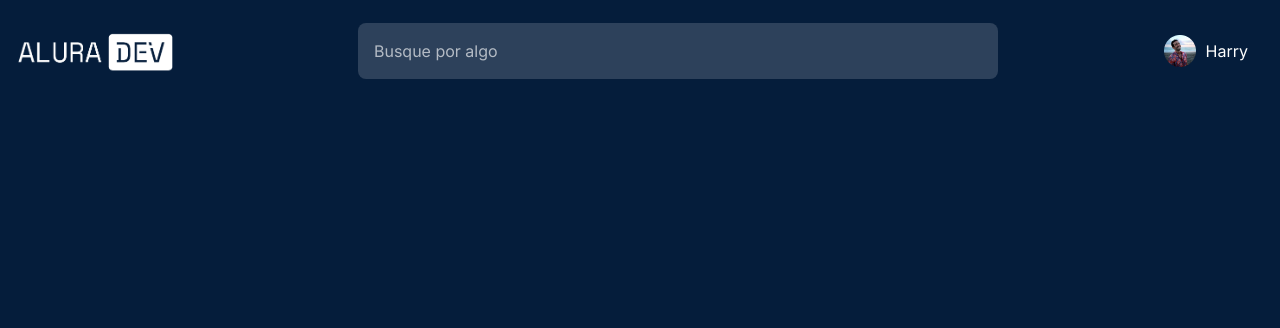
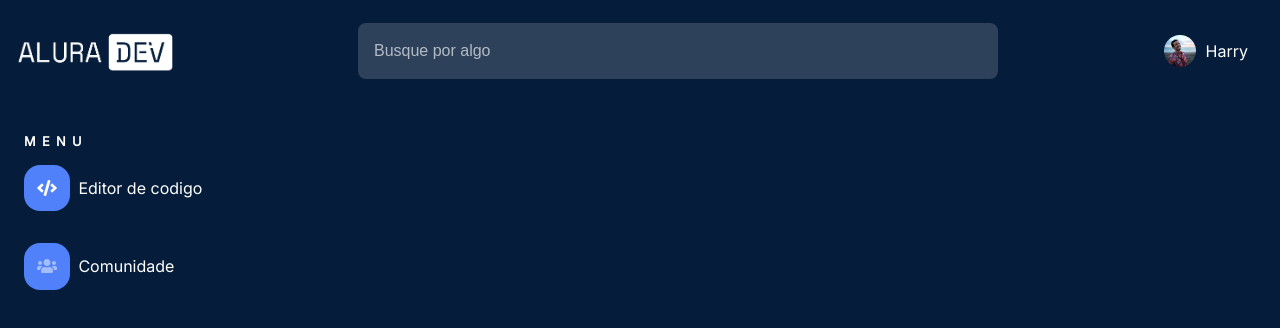
Before and after one commit to gabrielcarvalhogc/challenges, a plain HTML site: page index.html in a window 1280 px wide. Drawn offline with Linux system fonts and the light colour scheme.

Commit message:
menu lateral

```diff
--- a/assets/css/cabecalho.css
+++ b/assets/css/cabecalho.css
@@ -2,7 +2,7 @@
     align-items: center;
     display: flex;
     justify-content: space-between;
-    margin: 1rem 0;
+    margin: 1rem 0 3rem 0;
 }
 
 .cabecalho__logo {
@@ -10,11 +10,9 @@
 }
 
 .cabecalho__busca {
-    background-color: var(--azul-claro);
+    background-color: var(--cinza-claro);
     border: none;
     border-radius: 8px;
-    color: var(--cor-da-fonte);
-    font-family: var(--fonte-principal);
     font-size: 16px;
     height: 3.5rem;
     padding-left: 1rem;
@@ -23,7 +21,6 @@
 
 .cabecalho__busca::placeholder {
     color: var(--cor-da-fonte);
-    font-family: var(--fonte-principal);
     font-size: 1rem;
     opacity: var(--opacidade);
 }
@@ -43,6 +40,5 @@
 
 .cabecalho__nome {
     color: var(--cor-da-fonte);
-    font-family: var(--fonte-principal);
     padding-left: .6rem;
 }
--- a/assets/css/index.css
+++ b/assets/css/index.css
@@ -2,7 +2,8 @@
     --cor-de-fundo:#051D3B;
     --fonte-principal:'Inter', sans-serif;
     --fonte-codigo:'Roboto Mono', monospace;
-    --azul-claro:#ffffff29;
+    --cinza-claro:#ffffff29;
+    --azul-claro:#5081FB;
     --cor-da-fonte:#FFFFFF;
     --opacidade:0.64;
 }
@@ -14,4 +15,6 @@
 
 body {
     background-color: var(--cor-de-fundo);
+    font-family: var(--fonte-principal);
+    color: var(--cor-da-fonte);
 }
--- /dev/null
+++ b/assets/css/menu-lateral.css
@@ -0,0 +1,35 @@
+.menu-lateral {
+    display: flex;
+    flex-direction: column;
+    margin-left: 1.5rem;
+    width: calc(25% - 1.5rem);
+}
+
+.menu-lateral__titulo {
+    font-size: .8rem;
+    letter-spacing: .4rem;
+    text-transform: uppercase;
+}
+
+.menu-lateral__link {
+    align-items: center;
+    display: flex;
+    margin: 1rem 0 2rem 0;
+    text-decoration: none;
+}
+
+.menu-lateral__link:hover {
+    opacity: var(--opacidade);
+}
+
+.lista__img {
+    background-color: var(--azul-claro);
+    border-radius: 1rem;
+    margin-right: .5rem;
+    padding: .7rem;
+}
+
+.lista__menu {
+    color: var(--cor-da-fonte);
+    list-style: none;
+}
--- a/index.html
+++ b/index.html
@@ -10,6 +10,7 @@
     <link href="https://fonts.googleapis.com/css2?family=Inter&family=Roboto+Mono&display=swap" rel="stylesheet">
     <link rel="stylesheet" href="./assets/css/index.css">
     <link rel="stylesheet" href="./assets/css/cabecalho.css">
+    <link rel="stylesheet" href="./assets/css/menu-lateral.css">
 </head>
 <body>
     <header class="cabecalho">
@@ -19,5 +20,21 @@
             <p class="cabecalho__nome">Harry</p>
         </a>
     </header>
+
+    <nav class="menu-lateral">
+        <h2 class="menu-lateral__titulo">Menu</h2>
+
+        <ul class="menu-lateral--lista">
+            <a href="#" class="menu-lateral__link">
+                <img src="./assets/img/icon_code.svg" alt="icone do editor de codigo" class="lista__img">
+                <li class="lista__menu">Editor de codigo</li>
+            </a>
+
+            <a href="#" class="menu-lateral__link">
+                <img src="./assets/img/icon_users.svg" alt="icone de comunidade" class="lista__img">
+                <li class="lista__menu">Comunidade</li>
+            </a>
+        </ul>
+    </nav>
 </body>
 </html>
```
Also changed, not shown: assets/img/icon_code.svg (added), assets/img/icon_users.svg (added).
